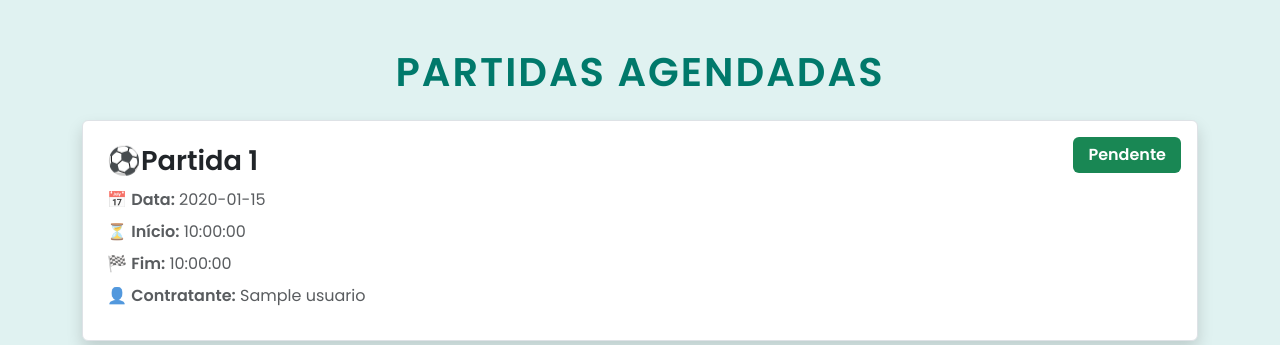
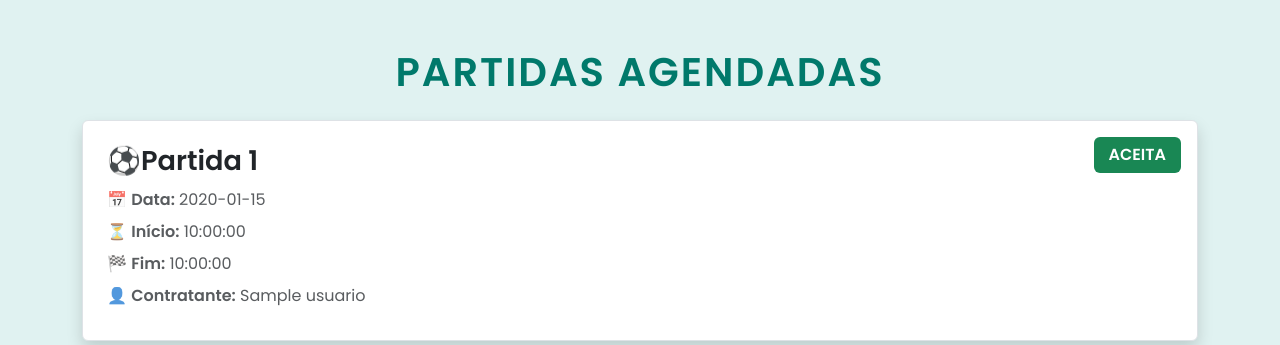
Before and after one commit to arianevaleira/Projeto-Arbitros, a Flask app: page /partidas in a window 1280 px wide. Shown: the part 56-401 px from the top of the page. Run offline with Flask 3, Linux system fonts and the light colour scheme; a user stored in the database is signed in; tables that the repository leaves empty hold one stand-in row (values such as "Sample post").

Commit message:
Update partidas.html

```diff
--- a/templates/partidas.html
+++ b/templates/partidas.html
@@ -22,7 +22,7 @@
                         <p class="mb-2 text-muted" style="font-size: 1rem;">⏳ <strong>Início:</strong> {{ partida.sol_inicio }}</p>
                         <p class="mb-2 text-muted" style="font-size: 1rem;">🏁 <strong>Fim:</strong> {{ partida.sol_termino }}</p>
                         <p class="mb-2 text-muted" style="font-size: 1rem;">👤 <strong>Contratante:</strong> {{ partida.contratante }}</p>
-                        <span class="badge bg-success position-absolute top-0 end-0 m-3" style="font-size: 1rem; padding: 10px 15px;">{{ partida.status }}</span>
+                        <span class="badge bg-success position-absolute top-0 end-0 m-3" style="font-size: 1rem; padding: 10px 15px;">ACEITA</span>
                     </div>
                 {% endfor %}
             </div>
```
